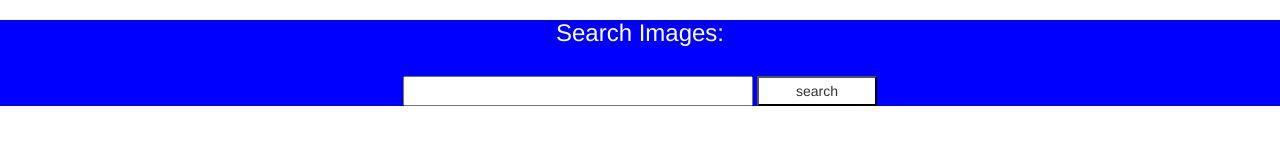
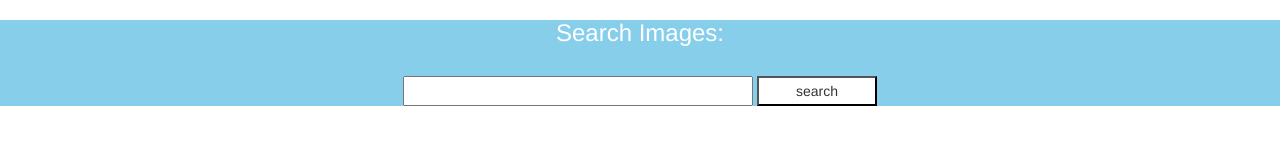
Before and after one commit to pradeep0830/pradeep0830.github.io, a plain HTML site: page index.html in a window 1280 px wide. Drawn offline with nearby package versions, Linux system fonts and the light colour scheme.

Commit message:
Update default.css

```diff
--- a/default.css
+++ b/default.css
@@ -1,8 +1,8 @@
 
 #top{
-height:20%;
+height:30%;
 width:100%;
-background-color:blue;
+background-color: #87CEEB;
 }
 #search{
 height:30px;
```
